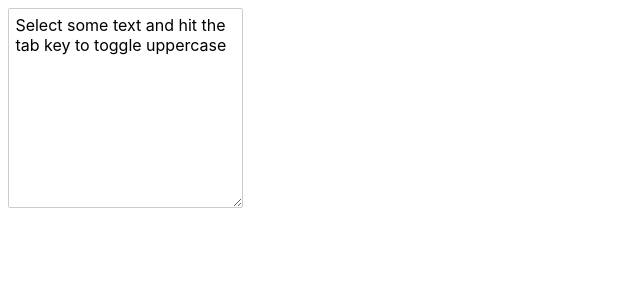
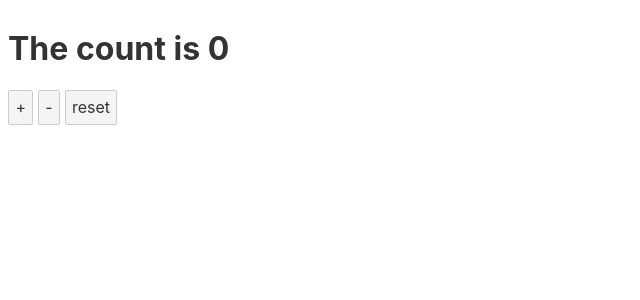
Before and after one commit to tankred/svelte-lab, a Svelte app: page / in a window 1280 px wide. Shown: the top 300 px of the page, without its empty margins (0-640 px from the left). Built offline with nearby package versions, Linux system fonts and the light colour scheme.

Commit message:
Implement stores
	modified:   CHANGELOG.md
	modified:   package.json
	modified:   src/App.svelte
	new file:   src/Decrementer.svelte
	new file:   src/Incrementer.svelte
	new file:   src/Resetter.svelte
	new file:   src/stores.js

```diff
--- a/package.json
+++ b/package.json
@@ -1,6 +1,6 @@
 {
   "name": "svelte-app",
-  "version": "0.2.13",
+  "version": "0.3.0",
   "scripts": {
     "build": "rollup -c",
     "dev": "rollup -c -w",
--- a/src/App.svelte
+++ b/src/App.svelte
@@ -1,220 +1,18 @@
 <script>
-  // import
-  import { tick } from 'svelte';
-  // import { onMount } from 'svelte';
-  // import { onDestroy } from 'svelte';
-  //import Keypad from './Keypad.svelte';
-  // import Eliza from 'elizabot';
-  // import { beforeUpdate, afterUpdate } from 'svelte';
+	import { count } from './stores.js';
+	import Incrementer from './Incrementer.svelte';
+	import Decrementer from './Decrementer.svelte';
+	import Resetter from './Resetter.svelte';
 
-  // let
-  let text = `Select some text and hit the tab key to toggle uppercase`;
-  //    let div
-  //    let autoscroll
-  //    let seconds = 0;
-  //    const interval = setInterval(() => seconds += 1, 1000);
-  //
-  //    let photos = [];
-  //    let pin;
-  //    $: view = pin ? pin.replace(/\d(?!$)/g, '•') : 'enter your pin';
-  //
-  //    let canvas;
-  //    let w;
-  //  	let h;
-  //  	let size = 42;
-  //  	let text = 'edit me';
+	let count_value;
 
-  // function
-  async function handleKeydown(event) {
-		if (event.key !== 'Tab') return;
-
-		event.preventDefault();
-
-		const { selectionStart, selectionEnd, value } = this;
-		const selection = value.slice(selectionStart, selectionEnd);
-
-		const replacement = /[a-z]/.test(selection)
-			? selection.toUpperCase()
-			: selection.toLowerCase();
-
-		text = (
-			value.slice(0, selectionStart) +
-			replacement +
-			value.slice(selectionEnd)
-		);
-
-		await tick();
-		this.selectionStart = selectionStart;
-		this.selectionEnd = selectionEnd;
-	}
-
-  //    beforeUpdate(() => {
-  //  	autoscroll = div && (div.offsetHeight + div.scrollTop) > (div.scrollHeight - 20);
-  //    });
-  //
-  //    afterUpdate(() => {
-  //  	if (autoscroll) div.scrollTo(0, div.scrollHeight);
-  //    });
-  //    const eliza = new Eliza();
-  //
-  //    let comments = [
-  //  		{ author: 'eliza', text: eliza.getInitial() }
-  //  	];
-  //
-  //    function handleKeydown(event) {
-  //  		if (event.key === 'Enter') {
-  //  			const text = event.target.value;
-  //  			if (!text) return;
-  //
-  //  			comments = comments.concat({
-  //  				author: 'user',
-  //  				text
-  //  			});
-  //
-  //  			event.target.value = '';
-  //
-  //  			const reply = eliza.transform(text);
-  //
-  //  			setTimeout(() => {
-  //  				comments = comments.concat({
-  //  					author: 'eliza',
-  //  					text: '...',
-  //  					placeholder: true
-  //  				});
-  //
-  //  				setTimeout(() => {
-  //  					comments = comments.filter(comment => !comment.placeholder).concat({
-  //  						author: 'eliza',
-  //  						text: reply
-  //  					});
-  //  				}, 500 + Math.random() * 500);
-  //  			}, 200 + Math.random() * 200);
-  //  		}
-  //  	}
-  //
-  //    onDestroy(() => clearInterval(interval));
-  //
-  //  //   function handleSubmit() {
-  //  // 		alert(`submitted ${pin}`);
-  //  // 	}
-  //
-  //    onMount(async () => {
-  //  		const res = await fetch(`https://jsonplaceholder.typicode.com/photos?_limit=20`);
-  //  		photos = await res.json();
-  //  	});
-  //
-  //    onMount(() => {
-  //  		const ctx = canvas.getContext('2d');
-  //  		let frame;
-  //
-  //  		(function loop() {
-  //  			frame = requestAnimationFrame(loop);
-  //
-  //  			const imageData = ctx.getImageData(0, 0, canvas.width, canvas.height);
-  //
-  //  			for (let p = 0; p < imageData.data.length; p += 4) {
-  //  				const i = p / 4;
-  //  				const x = i % canvas.width;
-  //  				const y = i / canvas.height >>> 0;
-  //
-  //  				const t = window.performance.now();
-  //
-  //  				const r = 64 + (128 * x / canvas.width) + (64 * Math.sin(t / 1000));
-  //  				const g = 64 + (128 * y / canvas.height) + (64 * Math.cos(t / 1000));
-  //  				const b = 128;
-  //
-  //  				imageData.data[p + 0] = r;
-  //  				imageData.data[p + 1] = g;
-  //  				imageData.data[p + 2] = b;
-  //  				imageData.data[p + 3] = 255;
-  //  			}
-  //
-  //  			ctx.putImageData(imageData, 0, 0);
-  //  		}());
-  //
-  //  		return () => {
-  //  			cancelAnimationFrame(frame);
-  //  		};
-  //  	});
-  //
+	const unsubscribe = count.subscribe(value => {
+		count_value = value;
+	});
 </script>
 
-<style>
-  	.chat {
-		display: flex;
-		flex-direction: column;
-		height: 100%;
-		max-width: 320px;
-	}
+<h1>The count is {count_value}</h1>
 
-	.scrollable {
-		flex: 1 1 auto;
-		border-top: 1px solid #eee;
-		margin: 0 0 0.5em 0;
-		overflow-y: auto;
-	}
-
-	article {
-		margin: 0.5em 0;
-	}
-
-	.user {
-		text-align: right;
-	}
-
-	span {
-		padding: 0.5em 1em;
-		display: inline-block;
-	}
-
-	.eliza span {
-		background-color: #eee;
-		border-radius: 1em 1em 1em 0;
-	}
-
-	.user span {
-		background-color: #0074D9;
-		color: white;
-		border-radius: 1em 1em 0 1em;
-		word-break: break-all;
-	}
-
-  	.photos {
-		width: 100%;
-		display: grid;
-		grid-template-columns: repeat(5, 1fr);
-		grid-gap: 8px;
-	}
-
-	figure, img {
-		width: 100%;
-		margin: 0;
-	}
-
-  	canvas {
-		width: 100%;
-		height: 100%;
-		background-color: #666;
-		-webkit-mask: url(Svelte_Logo.svg) 50% 50% no-repeat;
-		mask: url(Svelte_Logo.svg) 50% 50% no-repeat;
-	}
-	input { display: block; }
-	div { display: inline-block; }
-	span { word-break: break-all; }
-	textarea {
-		width: 100%;
-		height: 200px;
-	}
-</style>
-
-<!--canvas
-        bind:this={canvas}
-	width={320}
-	height={320}
-></canvas-->
-
-<main>
-  <div id="container">
-    <textarea value={text} on:keydown={handleKeydown}></textarea>
-  </div>
-</main>
+<Incrementer/>
+<Decrementer/>
+<Resetter/>
--- /dev/null
+++ b/src/Decrementer.svelte
@@ -0,0 +1,11 @@
+<script>
+	import { count } from './stores.js';
+
+	function decrement() { // decrement the count
+	  count.update(n => n - 1);
+	}
+</script>
+
+<button on:click={decrement}>
+	-
+</button>
--- /dev/null
+++ b/src/Incrementer.svelte
@@ -0,0 +1,11 @@
+<script>
+	import { count } from './stores.js';
+
+	function increment() { // increment the count
+	  count.update(n => n + 1);
+	}
+</script>
+
+<button on:click={increment}>
+	+
+</button>
--- /dev/null
+++ b/src/Resetter.svelte
@@ -0,0 +1,11 @@
+<script>
+	import { count } from './stores.js';
+
+	function reset() { // reset the count
+	  count.set(0);
+	}
+</script>
+
+<button on:click={reset}>
+	reset
+</button>
--- /dev/null
+++ b/src/stores.js
@@ -0,0 +1,3 @@
+import { writable } from 'svelte/store';
+
+export const count = writable(0);
```
Also changed, not shown: 1 other file (tests, documents, lock files or other folders).
